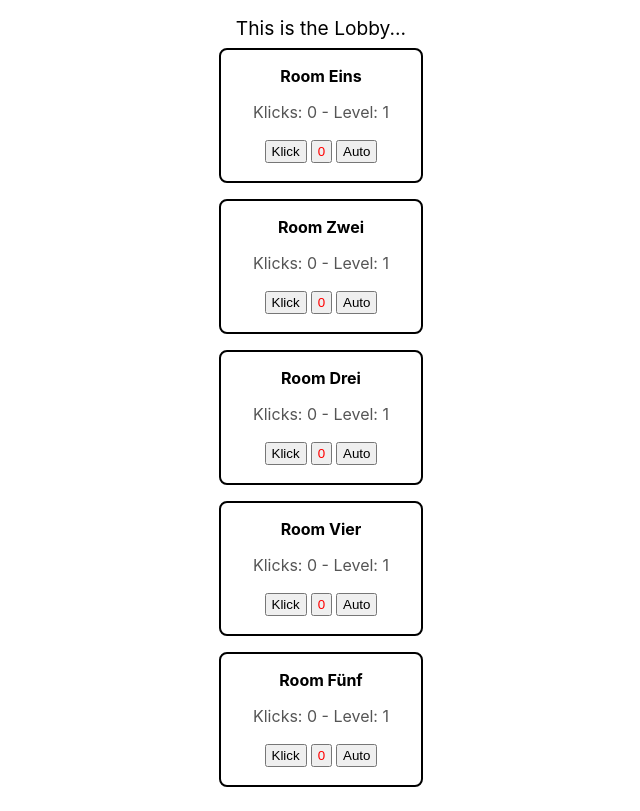
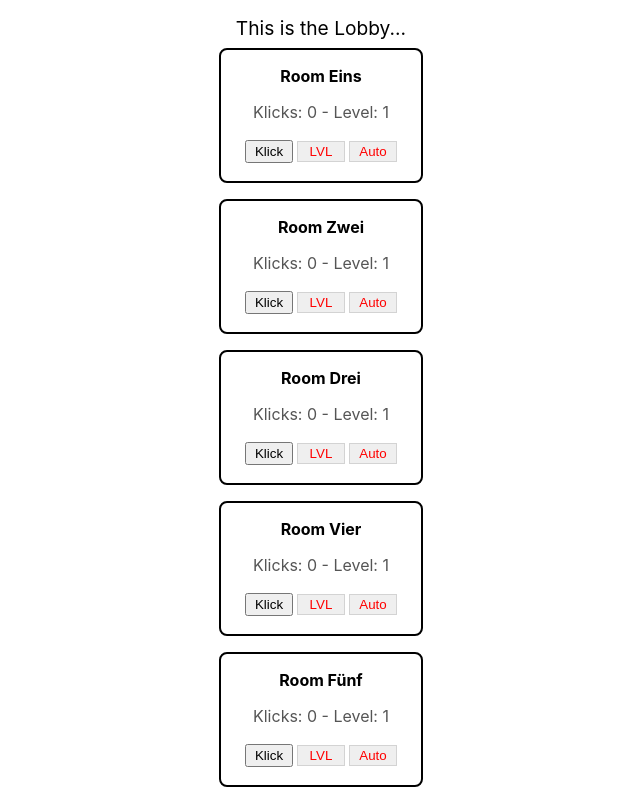
Before and after one commit to style-x/clicker_game_1, a React (Create React App) app: page / in a window 1280 px wide. Shown: the whole page, without its empty margins (319-959 px from the left). Built offline with nearby package versions, Linux system fonts and the light colour scheme.

Commit message:
it works !
now the lvl and dis/able button works :)

```diff
--- a/src/App.css
+++ b/src/App.css
@@ -31,18 +31,22 @@ button {
   padding: 2px 5px;
 }
 
+.btn {
+  width: 3rem;
+}
+
 .btn-lvl {
   color: green;
 }
 
-/*
-.disabled {
-  color: red;
-  pointer-events: none;
-}
-*/
-
 .btn-lvl.disabled {
   color: red;
   pointer-events: none;
+  border: 1px solid lightgrey;
 }
+
+.btn-auto.disabled {
+  color: red;
+  pointer-events: none;
+  border: 1px solid lightgrey;
+}
--- a/src/components/Clicker.js
+++ b/src/components/Clicker.js
@@ -5,32 +5,19 @@ function Clicker(props) {
   const [counter, setCounter] = useState(0);
   const hoch = () => {
     setCounter(counter + level);
-    proofdisabled();
   };
 
   const [level, levelup] = useState(1);
   const lvlup = () => {
     levelup(level + 1);
-    proofdisabled();
-  };
-
-  const [lvldisabled, setlvldisabled] = useState(true);
-
-  function proofdisabled() {
-    if ((counter + level) >= (level * 10)) {
-      setlvldisabled(false);
-    } else {
-      setlvldisabled(true);
-    };
   };
 
   function EnoughCoins () {
-    if ((counter + level) >= (level * 10)) {
+    if (counter >= (level * 10)) {
       lvlup();
       let count = level * 10;
       setCounter(counter - count);
       console.log("LVL UP", count);
-      proofdisabled();
     } else {
       console.log("Nicht genug Coins ?!");
     };
@@ -43,10 +30,10 @@ function Clicker(props) {
         </h4>
         <p>Klicks: {counter} - Level: {level}</p>
         <button onClick={hoch} class="btn">Klick</button>
-        { lvldisabled ? (
-          <button onClick={EnoughCoins} className="btn btn-lvl disabled">{counter}</button>
+        { (counter >= (level * 10)) ? (
+          <button onClick={EnoughCoins} className="btn btn-lvl">LVL</button>
           ) : (
-          <button onClick={EnoughCoins} className="btn btn-lvl">LvL</button>
+          <button onClick={EnoughCoins} className="btn btn-lvl disabled">LVL</button>
         )}
         <button className="btn btn-auto disabled">Auto</button>
     </div>
```
